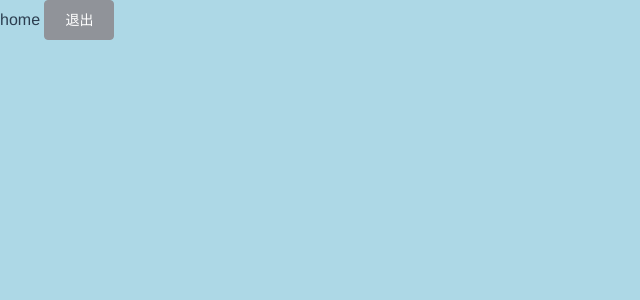
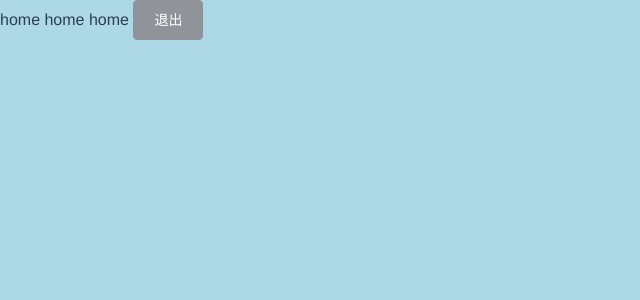
Before and after one commit to SHIHONGBIN/vueShop, a Vue app: page /#/home in a window 1280 px wide. Shown: the top 300 px of the page, without its empty margins (0-640 px from the left). Built offline with nearby package versions, Linux system fonts and the light colour scheme; sample sign-in values are in the browser's storage; a small style sheet from the web is missing.

Commit message:
'分支切换提交'

```diff
--- a/src/components/Home.vue
+++ b/src/components/Home.vue
@@ -1,6 +1,6 @@
 <template>
     <div>
-        home
+        home home home
         <el-button type="info" @click='checkout'>退出</el-button>
     </div>
 </template>
```
